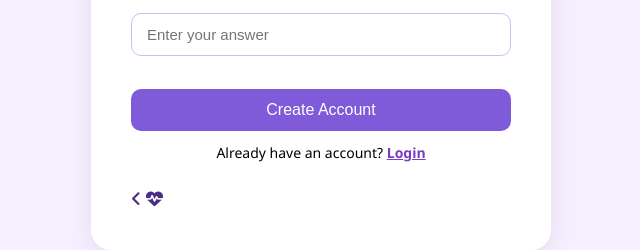
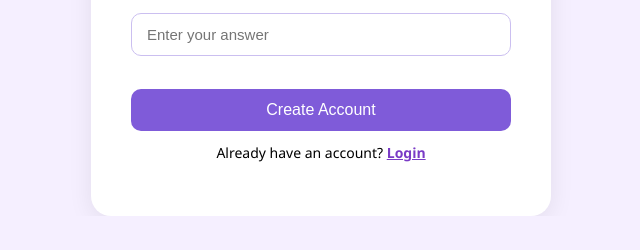
Before and after one commit to cassieY04/MoodTracker, a Flask app: page /register in a window 1280 px wide. Shown: the part 879-1129 px from the top of the page, without its empty margins (319-959 px from the left). After the commit the page ends 1095 px from the top, so only its background shows below. Run offline with Flask 3, Linux system fonts and the light colour scheme.

Commit message:
removed the extra button on register page

```diff
--- a/app_package/templates/register.html
+++ b/app_package/templates/register.html
@@ -82,10 +82,6 @@ function togglePassword(id) {
             <a href="/login">Login</a>
         </p>
 
-        <div class="Nav-to-welcome">
-            <a href="/"><i class="fas fa-angle-left"></i> <i class="fas fa-heart-pulse"></i></a>
-        </div>
-
     </div>
 
 </body>
```
